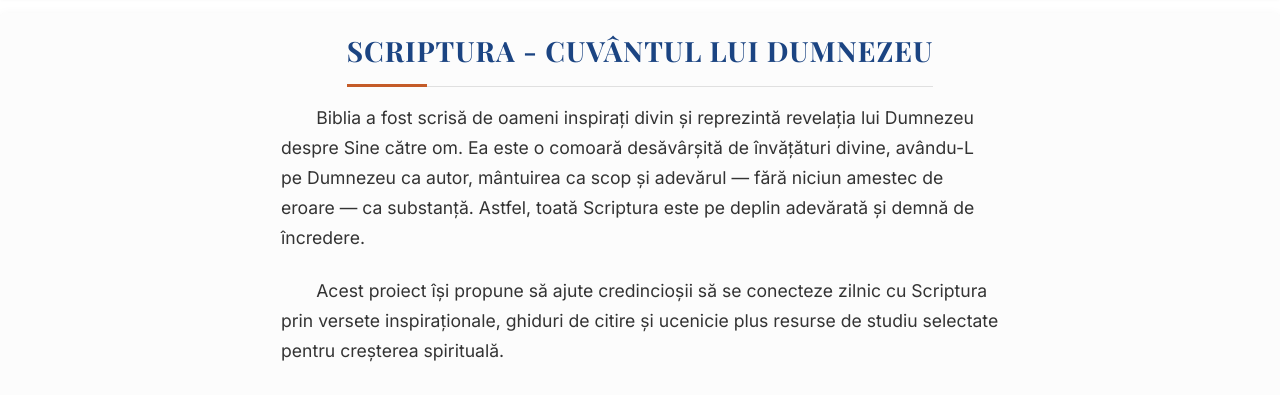
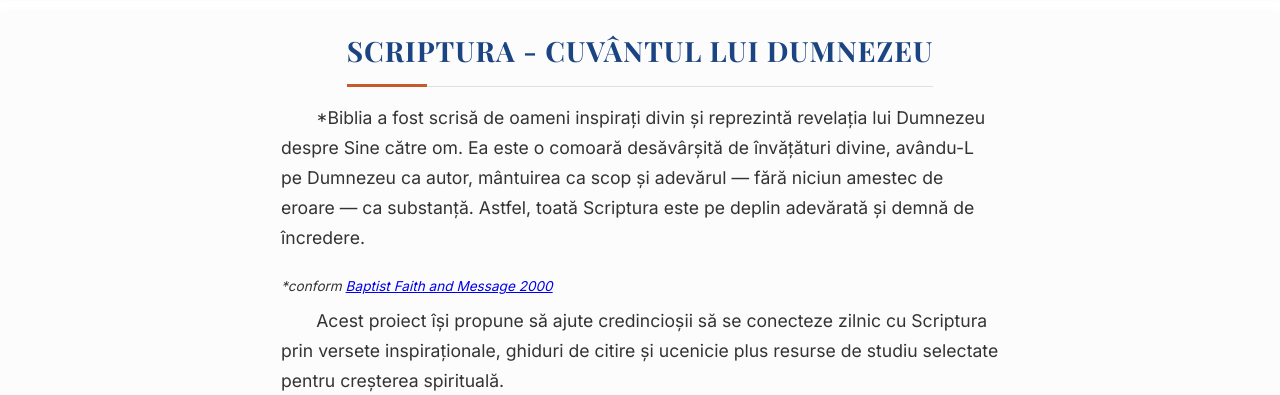
Before and after one commit to ovidiuchis/dailybibleverse, a plain HTML site: page index.html in a window 1280 px wide. Both pictures are taken after a click on the link "Despre". Shown: the part 333-728 px from the top of the page. Drawn offline with nearby package versions, Linux system fonts and the light colour scheme; a script that the page names is missing; a web font is replaced by a local one.

Commit message:
BFM 2000 qoute attribution

```diff
--- a/assets/styles.css
+++ b/assets/styles.css
@@ -918,3 +918,8 @@ input:checked + .slider:before {
     font-size: 0.95rem;
   }
 }
+.hint {
+  font-size: 0.85rem;
+  font-style: italic;
+  margin-bottom: 0.5rem;
+}
--- a/index.html
+++ b/index.html
@@ -135,10 +135,13 @@
 
               <div style="text-align: left; padding: 0 1rem">
                 <p style="margin-bottom: 1.5rem; line-height: 1.7; font-size: 1.1rem; text-indent: 2em">
-                  Biblia a fost scrisă de oameni inspirați divin și reprezintă revelația lui Dumnezeu despre Sine către om.
+                  *Biblia a fost scrisă de oameni inspirați divin și reprezintă revelația lui Dumnezeu despre Sine către om.
                   Ea este o comoară desăvârșită de învățături divine, avându-L pe Dumnezeu ca autor, mântuirea ca scop și
                   adevărul — fără niciun amestec de eroare — ca substanță. Astfel, toată Scriptura este pe deplin adevărată
                   și demnă de încredere.
+                </p>
+                <p class="hint">
+                  *conform <a href="https://bfm.sbc.net/bfm2000/#i" target="_blank">Baptist Faith and Message 2000</a>
                 </p>
 
                 <p style="margin-bottom: 2rem; line-height: 1.7; font-size: 1.1rem; text-indent: 2em">
```
Also changed, not shown: citeste.html (deleted), uncuvant.html (deleted).
